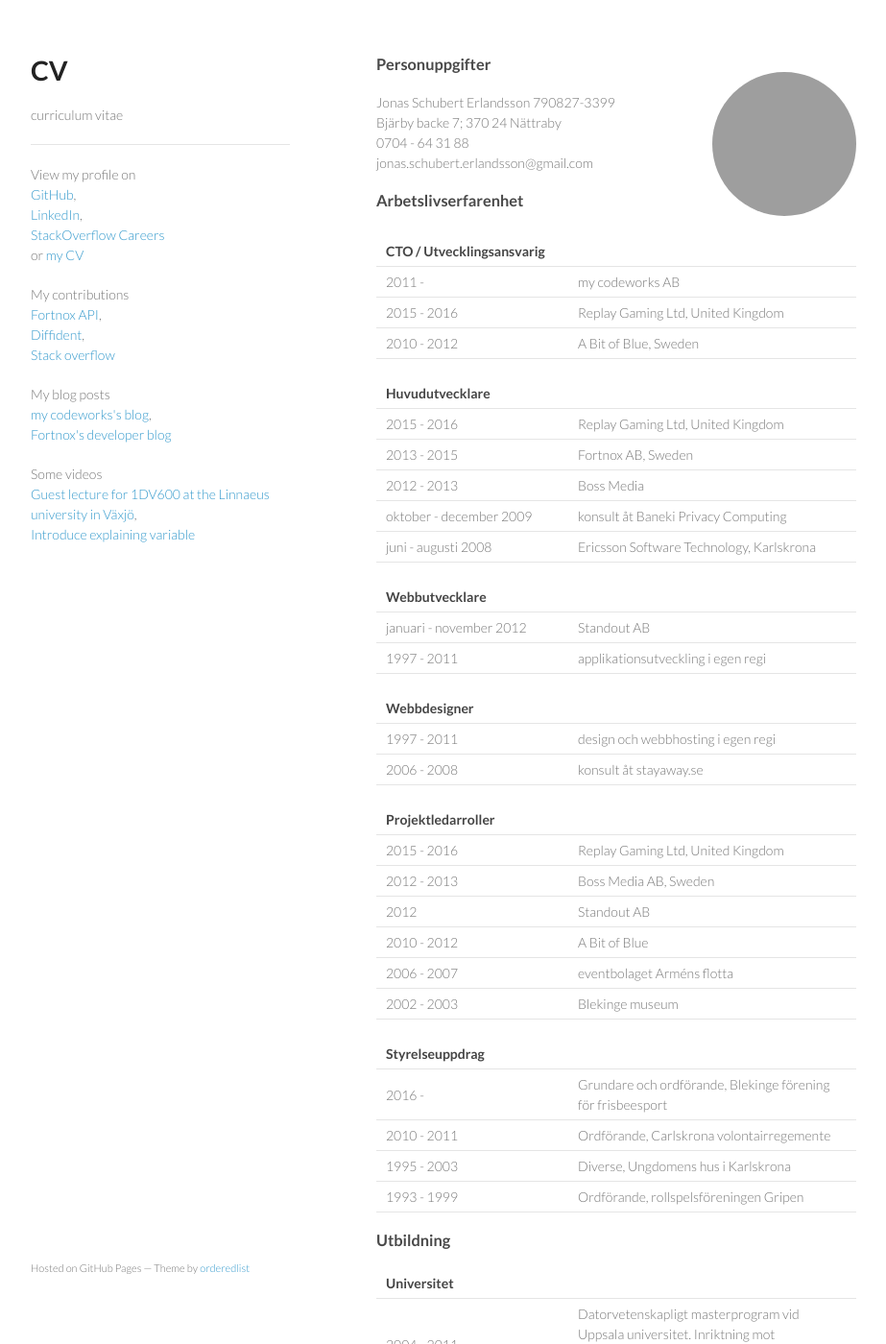
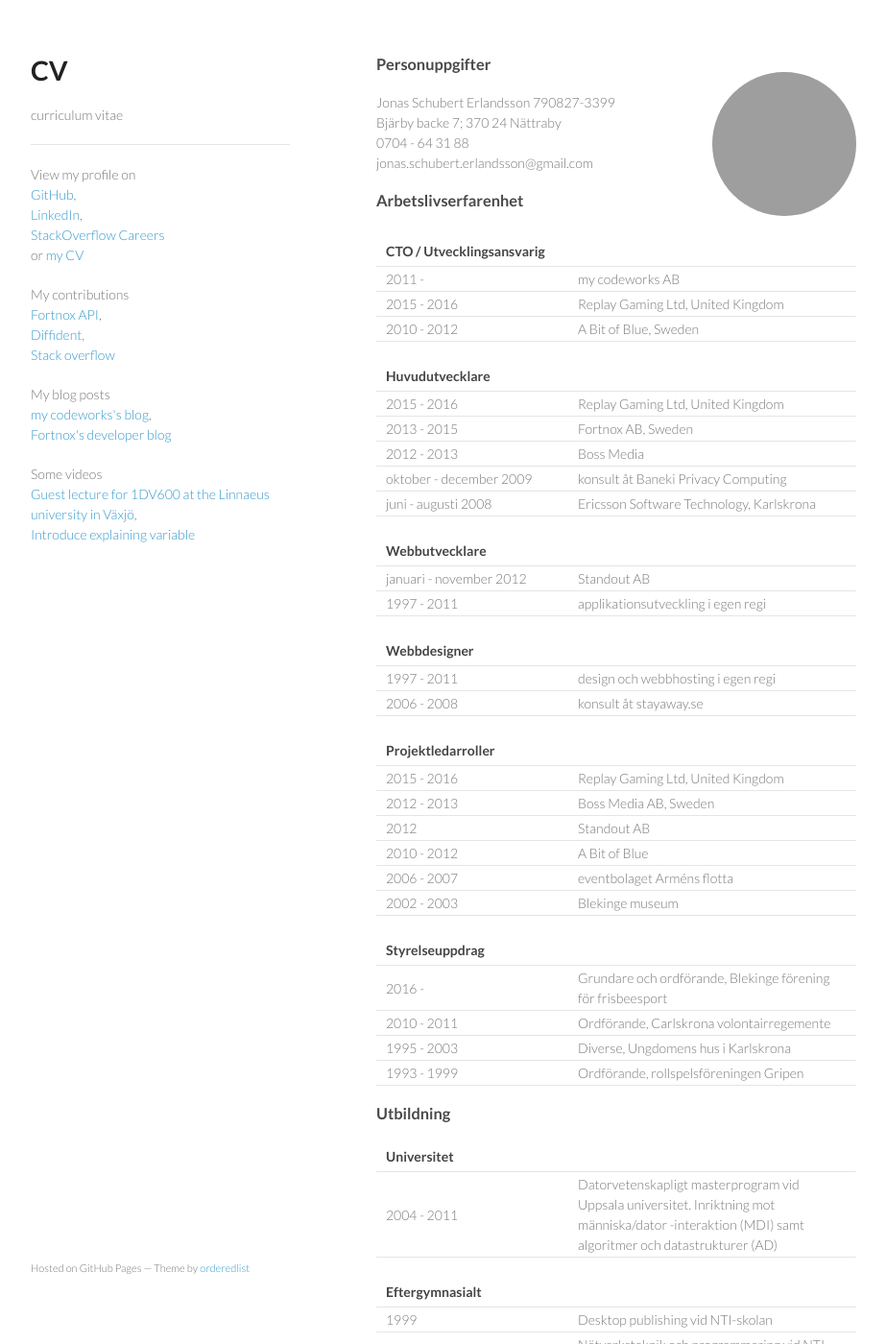
Before and after one commit to d-Pixie/d-Pixie.github.io, a Jekyll site: the page built from cv-se/index.md, in a window 1280 px wide and 1400 px high. Shown: the whole window at 96% size, without its empty margins (178-1101 px from the left). Built offline with Jekyll 4.4.1, drawn with Linux system fonts in a browser that asks for light colours; grey boxes are pictures that could not be loaded.

Commit message:
Makes table rows a bit thinner

```diff
--- a/stylesheets/styles.css
+++ b/stylesheets/styles.css
@@ -79,8 +79,15 @@
 
 th, td {
   text-align:left;
+  border-bottom:1px solid #e5e5e5;
+}
+
+th {
   padding:5px 10px;
-  border-bottom:1px solid #e5e5e5;
+}
+
+td {
+  padding:2px 10px;
 }
 
 td:first-child {
```
